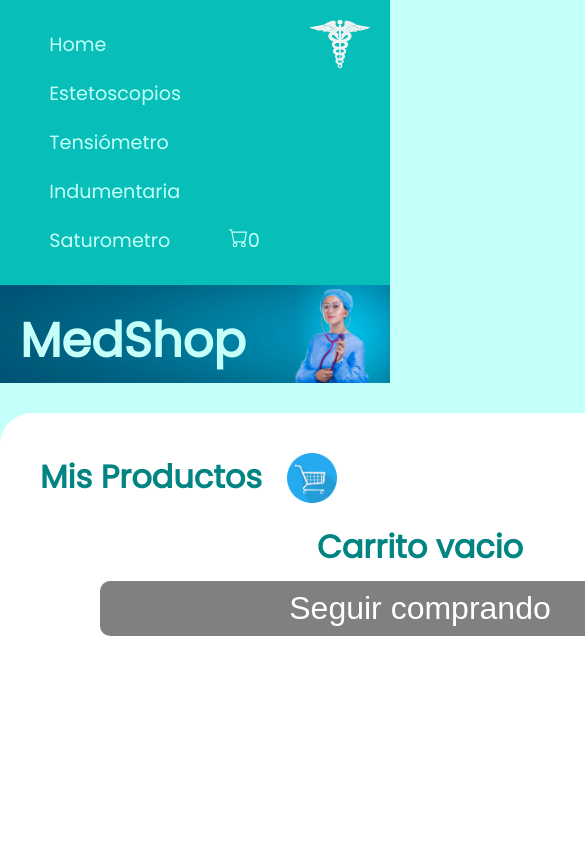
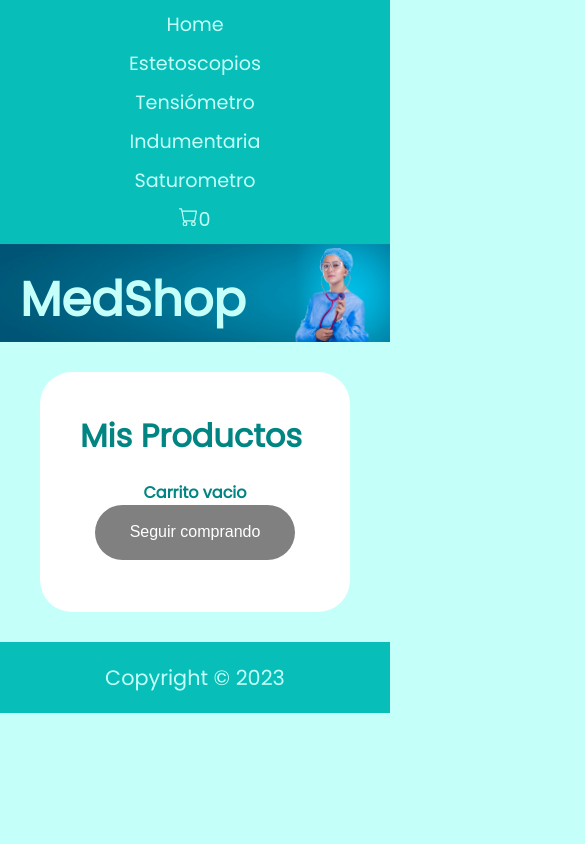
Before and after one commit to cunha-eduu/entrega-coderhouse-ReactJS-45000-DaCunhaEduardo, a React (Create React App) app: page /cart in a window 390 px wide. Shown: the top 844 px of the page, 585 px wide, since content can reach past the window. Built offline with nearby package versions, Linux system fonts and the light colour scheme.

Commit message:
Responsive + cambios de styling

```diff
--- a/src/Pages/Cart/Cart.css
+++ b/src/Pages/Cart/Cart.css
@@ -74,11 +74,11 @@
     font-size: 1.5rem;
     background-color: rgb(192, 1, 1);
     border: none;
-    margin: 0 25px;
+    margin: 0 25px 15px;
     width: 10%;
     justify-content: space-around;
     height: 45px;
-    border-radius: 10px;
+    border-radius: var(--BORDER-RADIUS-BOX);
     cursor: pointer;
 }
 
@@ -92,16 +92,20 @@
     justify-content: space-around;
     height: 55px;
     width: 80%;
-    border-radius: 10px;
+    border-radius: var(--BORDER-RADIUS-BOX);
     cursor: pointer;
 }
 
 .itemDetail__secondary__button1,
 .itemDetail__secondary__button2{
+    color: white;
     background-color: grey;
     font-size: 2rem;
     height: 55px;
     width: 80%;
+    margin: 0 25px 15px;
+    border: none;
+    border-radius: var(--BORDER-RADIUS-BOX);
 
 }
 
@@ -109,10 +113,14 @@
     background-color: rgb(5, 145, 5);
 }
 
+.itemDetail__secondary__button2:hover{
+    background-color: rgba(5, 145, 5, 0.55);
+}
+
 /* Swal */
 
 .swal-title {
-    color: rgba(55, 43, 165, 0.85);
+    color: var(--FONT-COLOR-DARK);
     margin: 0px;
     font-size: 25px;
     box-shadow: 0px 1px 1px rgba(0, 0, 0, 0.21);
@@ -120,11 +128,11 @@
 }
 
 .swal-overlay {
-    background-color: rgba(55, 43, 165, 0.45);
+    background-color: #00858363;
 }
 
 .swal-text {
-    background-color: rgba(0, 70, 44,0.75);
+    background-color: var(--FONT-COLOR-DARK);
     padding: 17px;
     border: 1px solid #F0E1A1;
     display: block;
@@ -136,6 +144,112 @@
 .swal-button {
     padding: 10px 25px;
     border-radius: 6px;
-    background-color:  rgba(55, 43, 165, 0.85);
+    background-color:  var(--FONT-COLOR-DARK);
     font-size: 14px;
 }
+
+.swal-button:hover{
+    background-color:  var(--FONT-COLOR-DARK);
+}
+
+
+.logo{
+    width: 300px;
+    height: 320px;
+    margin: 0;
+    padding: 0;
+}
+
+
+
+@media only screen and (max-width: 992px) {
+    .cart__container{
+        width: 470px;
+        height: auto;
+        font-size: 1rem;
+        text-align: center;
+        min-height: 400px;
+        min-width: 400px;
+    }
+
+    .cart__container__titulo{
+        font-size: 2rem;
+    }
+
+    .cart__container__product,
+    .cart__container__product__total{
+        font-size: 1.2rem;
+        width: 470px;
+        margin: 0;
+        padding: 15px 0 15px 0;
+    }
+
+    .logo{
+        display: none;
+    }
+}
+
+
+@media only screen and (max-width: 600px) {
+    .cart__container{
+        width: 370px;
+        min-height: 300px;
+        min-width: 300px;
+    }
+
+    .cart__container__titulo{
+        font-size: 2rem;
+    }
+
+    .cart__container__product,
+    .cart__container__product__total{
+        font-size: 1.2rem;
+        display: flex;
+        flex-direction: column;
+        width: 370px;
+
+    }
+    .cart__img{
+        display: none;
+    }
+
+    .cart__container__product__img{
+        width: 320px;
+        height: 300px;
+    }
+
+    .itemDetail__secondary__button1,
+    .itemDetail__secondary__button2,
+    .itemDetail__clearCart__button,
+    .itemDetail__cancel__button{
+        width: 300px;
+
+    }
+
+}
+
+@media only screen and (max-width: 420px) {
+    .cart__container{
+        width: 270px;
+        min-height: 200px;
+        min-width: 200px;
+    }
+    .cart__container__product,
+    .cart__container__product__total{
+        width: 270px;
+    }
+
+    .cart__container__product__img{
+        width: 220px;
+        height: 200px;
+    }
+
+    .itemDetail__secondary__button1,
+    .itemDetail__secondary__button2,
+    .itemDetail__clearCart__button,
+    .itemDetail__cancel__button{
+        font-size: 1rem;
+        width: 200px;
+
+    }
+}
--- a/src/Pages/Cart/Cart.js
+++ b/src/Pages/Cart/Cart.js
@@ -4,7 +4,6 @@ import {CartContext} from '../../context/CartContext'
 import { Navigate, useNavigate } from 'react-router-dom';
 import { collection, addDoc, getFirestore, doc, updateDoc } from 'firebase/firestore';
 import swal from 'sweetalert';
-
 
 const Cart = () => {
     const {cart, clear, removeItem, total, descuento} = useContext(CartContext)
@@ -100,6 +99,10 @@ const Cart = () => {
                     <button className='itemDetail__secondary__button1' onClick={() => navigate('/')}>Seguir comprando</button>
                 </div>
             )}
+
+            <div>
+                <img  className='logo' src="/logo.png" alt="LOGO" />
+            </div>
         </div>
     );
 };
--- a/src/components/ItemDetail/ItemDetail.css
+++ b/src/components/ItemDetail/ItemDetail.css
@@ -46,8 +46,8 @@
 }
 
 .itemDetail__button,
-.itemDetail__secondary__button1,
-.itemDetail__secondary__button2{
+.itemDetail__secondary__button__seguir,
+.itemDetail__secondary__button__finalizar{
     color: white;
     font-size: 1.5rem;
     background-color: darkcyan;
@@ -57,7 +57,7 @@
     justify-content: space-around;
     width: 100%;
     height: 45px;
-    border-radius: 10px;
+    border-radius: var(--BORDER-RADIUS-BOX);
     cursor: pointer;
 }
 
@@ -65,28 +65,81 @@
     background-color: rgba(0, 139, 139, 0.55);
 }
 
-.itemDetail__secondary__button1, .itemDetail__secondary__button2{
+.itemDetail__secondary__button__seguir, .itemDetail__secondary__button__finalizar{
     font-size: 0.5em;
     border: none;
     justify-content: space-around;
     width: 100%;
     height: 45px;
-    border-radius: 10px;
+    border-radius: var(--BORDER-RADIUS-BOX);
     cursor: pointer;
 }
 
-.itemDetail__secondary__button1{
+.itemDetail__secondary__button__seguir{
     background-color: grey;
 }
 
-.itemDetail__secondary__button1:hover{
+.itemDetail__secondary__button__seguir:hover{
     background-color: rgba(128, 128, 128, 0.55);
 }
 
-.itemDetail__secondary__button2{
+.itemDetail__secondary__button__finalizar{
     background-color: rgb(5, 145, 5);
 }
 
-.itemDetail__secondary__button2:hover{
+.itemDetail__secondary__button_.itemDetail__secondary__button__finalizar{
     background-color: rgba(5, 145, 5, 0.55);
 }
+
+
+
+@media only screen and (max-width: 600px) {
+    .item__detail{
+        padding: 0;
+        margin: 0;
+        width: 370px;
+        height: auto;
+    }
+
+    .item__detail__img{
+        width: 240px;
+        height: 260px;
+        border-radius: var(--BORDER-RADIUS-IMG);
+    }
+
+    .item__detail__name,
+    .item__detail__description,
+    .item__detail__price {
+        max-width: 320px;
+        text-align: center;
+        font-size: 1rem;
+    }
+    .itemDetail__button,
+    .itemDetail__secondary__button__seguir,
+    .itemDetail__secondary__button__finalizar{
+        font-size: 0.7em;
+        width: 300px;
+    }
+}
+
+@media only screen and (max-width: 450px) {
+    .item__detail{
+        width: 270px;
+    }
+
+    .item__detail__img{
+        width: 140px;
+        height: 160px;
+    }
+
+    .item__detail__name,
+    .item__detail__description,
+    .item__detail__price {
+        max-width: 220px;
+    }
+    .itemDetail__button,
+    .itemDetail__secondary__button__seguir,
+    .itemDetail__secondary__button__finalizar{
+        width: 200px;
+    }
+}
--- a/src/components/ItemDetail/ItemDetail.js
+++ b/src/components/ItemDetail/ItemDetail.js
@@ -21,8 +21,8 @@ const ItemDetail = ({detail}) => {
 
         <button className="itemDetail__button"  onClick={() => addItem(detail, count)}>Agregar al carrito</button>
         <div className="itemDetail__secondary__button">
-            <button className="itemDetail__secondary__button1"  onClick={() => navigate('/')}>Seguir comprando</button>
-            <button className="itemDetail__secondary__button2" onClick={() => navigate('/cart')}>Finalizar Compra</button>
+            <button className="itemDetail__secondary__button__seguir"  onClick={() => navigate('/')}>Seguir comprando</button>
+            <button className="itemDetail__secondary__button__finalizar" onClick={() => navigate('/cart')}>Finalizar Compra</button>
         </div>
 
     </div>
--- a/src/components/NavBar/NavBar.css
+++ b/src/components/NavBar/NavBar.css
@@ -31,3 +31,17 @@
     padding: 0;
 
 }
+
+@media only screen and (max-width: 450px) {
+    .header,
+    .header__nav__ul__li {
+        display: flex;
+        flex-direction: column;
+        padding: 5px;
+    }
+
+    .header__logo{
+        display: none;
+    }
+
+}
```
